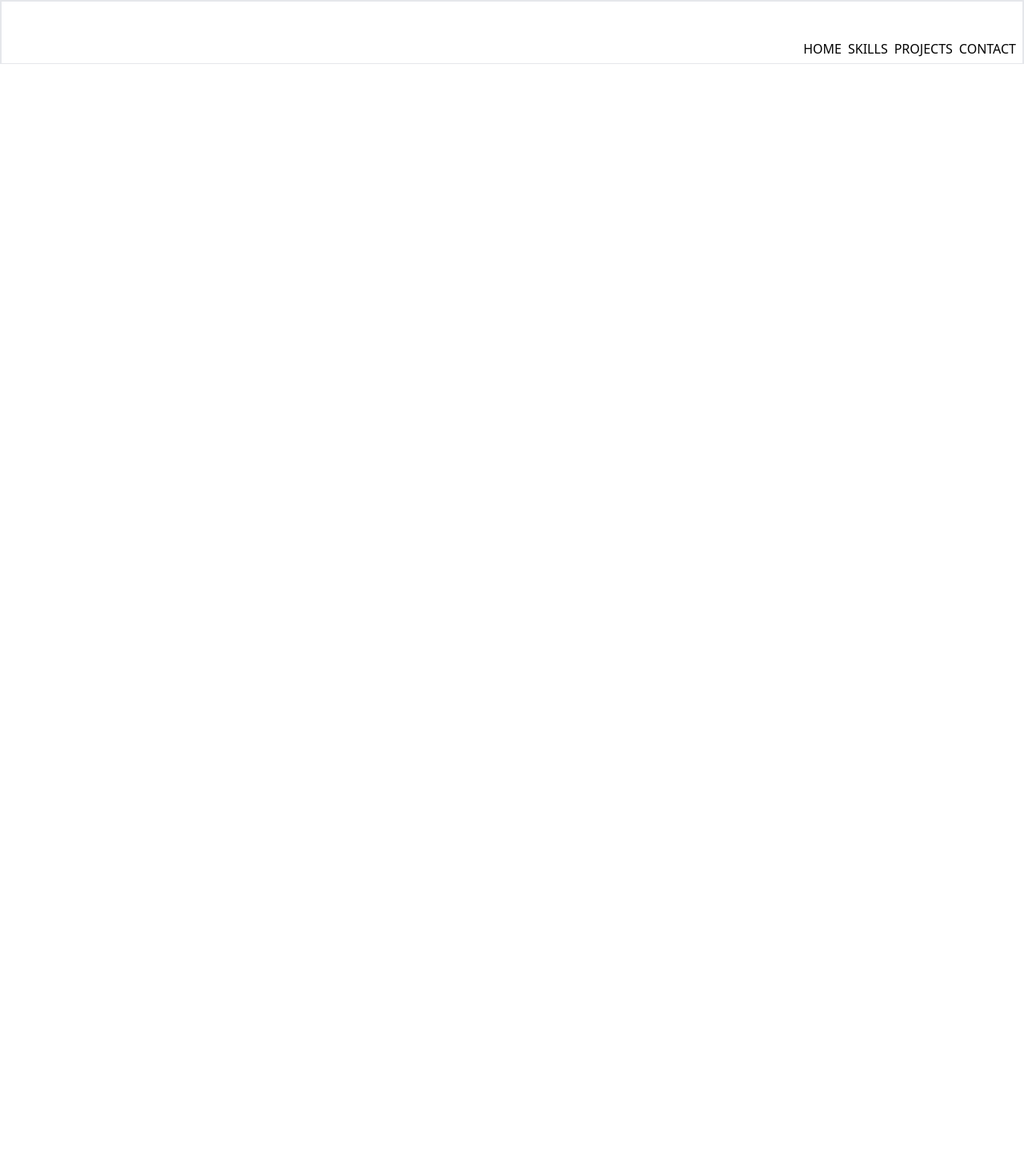
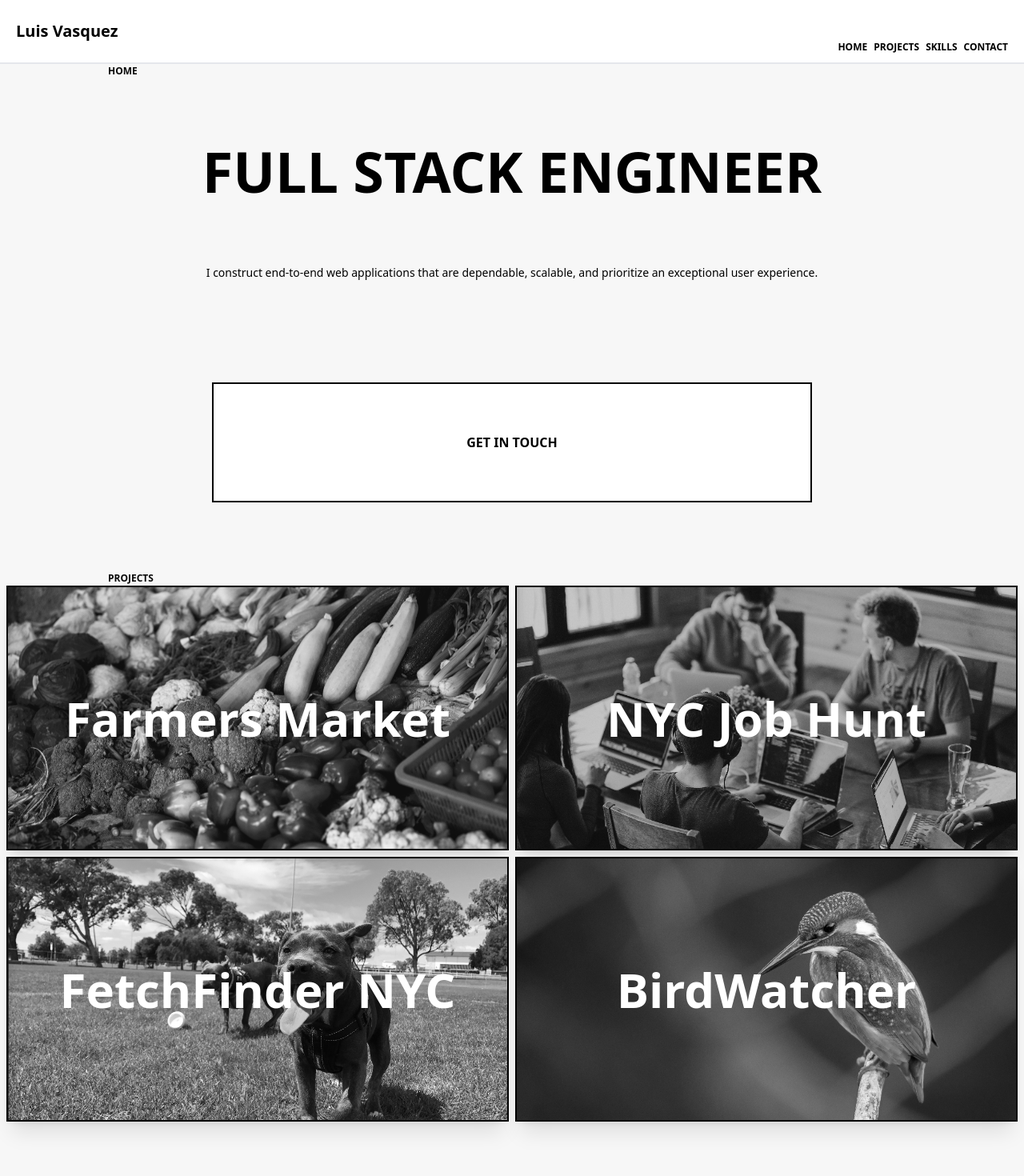
Before and after one commit to lvas248/portfolio-update, a React (Create React App) app: page / in a window 1280 px wide. Shown: the top 1470 px of the page at 80% size. Before the commit the page ends 800 px from the top, so only its background shows below. Built offline with nearby package versions, Linux system fonts and the light colour scheme.

Commit message:
create project cards and detail

```diff
--- a/src/App.js
+++ b/src/App.js
@@ -1,27 +1,21 @@
-import ProjectCard from "./Pages/Projects/ProjectCard";
-import { projects } from './Data'
 import Navbar from "./Layout/Navbar";
 import Home from "./Pages/Home/Home";
 import Skills from "./Pages/Skills/Skills";
 import Projects from "./Pages/Projects/Projects";
-import Contact from './Pages/Projects/Projects'
+import Contact from './Pages/Contact/Contact'
 
 function App() {
 
-  const renderProjectCards = projects.map( p =>{
-    return <ProjectCard key={p.id} project={p} />
-  })
-
   return (
-    <div className="relative">
+    <div className="relative bg-[#f7f7f7] m-auto">
 
       <Navbar />
 
       <Home />
 
+      <Projects />
+
       <Skills />
-
-      <Projects />
 
       <Contact />
 
--- a/src/Data.js
+++ b/src/Data/projectData.js
@@ -1,37 +1,29 @@
-
-import ffImage from './Assets/proj_screenshots/Fetch/image1.png'
-import ffImage2 from './Assets/proj_screenshots/Fetch/image2.png'
-import ffImage3 from './Assets/proj_screenshots/Fetch/image3.png'
-import ffstock from './Assets/projcard_images/ff.png'
-
-import bwImage from './Assets/proj_screenshots/Bird/image1.png'
-import bwImage2 from './Assets/proj_screenshots/Bird/image2.png'
-import bwstock from './Assets/projcard_images/bw.jpg'
-
-import jobImage from './Assets/proj_screenshots/Jobs/image1.png'
-import jobImage2 from './Assets/proj_screenshots/Jobs/image2.png'
-import jobstock from './Assets/projcard_images/job.png'
-
-import portfolioImage from './Assets/proj_screenshots/Port/image1.png'
-
-import fmImage1 from './Assets/proj_screenshots/Market/image1.png'
-import fmImage2 from './Assets/proj_screenshots/Market/image2.png'
-import fmImage3 from './Assets/proj_screenshots/Market/image3.png'
-import fmstock from './Assets/projcard_images/fm.png'
 
 
-import rails from './Assets/update_logos/rails/rails_white_400.png'
-import react from './Assets/update_logos/react/react_white_400.png'
-import ruby from './Assets/update_logos/ruby/ruby_white-400.png'
-import javascript from './Assets/update_logos/javascript/javascript_white_400.png'
-import redux from './Assets/update_logos/redux/redux_white_400.png'
-import tailwind from './Assets/update_logos/tailwind/tailwindcss_white_400.png'
-import cloudinary from './Assets/update_logos/cloudinary/cloudinary_white_400.png'
-import mapbox from './Assets/update_logos/mapbox/mapbox_white_400.png'
-import css from './Assets/update_logos/CSS.png'
-import html from './Assets/update_logos/html.png'
 
-const projects = [
+import ffImage from '../Assets/proj_screenshots/Fetch/image1.png'
+import ffImage2 from '../Assets/proj_screenshots/Fetch/image2.png'
+import ffImage3 from '../Assets/proj_screenshots/Fetch/image3.png'
+import ffstock from '../Assets/projcard_images/ff.png'
+
+import bwImage from '../Assets/proj_screenshots/Bird/image1.png'
+import bwImage2 from '../Assets/proj_screenshots/Bird/image2.png'
+import bwstock from '../Assets/projcard_images/bw.jpg'
+
+import jobImage from '../Assets/proj_screenshots/Jobs/image1.png'
+import jobImage2 from '../Assets/proj_screenshots/Jobs/image2.png'
+import jobstock from '../Assets/projcard_images/job.png'
+
+// import portfolioImage from '../Assets/proj_screenshots/Port/image1.png'
+
+import fmImage1 from '../Assets/proj_screenshots/Market/image1.png'
+import fmImage2 from '../Assets/proj_screenshots/Market/image2.png'
+import fmImage3 from '../Assets/proj_screenshots/Market/image3.png'
+import fmstock from '../Assets/projcard_images/fm.png'
+
+
+
+export const projects = [
     {
         id: 0,
         title: 'Farmers Market',
@@ -49,7 +41,7 @@ const projects = [
                 image: fmImage3
             },
         ],
-        description: 'Farmers Market" is a fully functional frontend web app that lets you explore and purchase fresh produce with ease. Search through a variety of farm-fresh items, add them to your cart, and simulate the complete e-commerce experience.',
+        description: 'Farmers Market is a fully functional frontend web app that lets you explore and purchase fresh produce with ease. Search through a variety of farm-fresh items, add them to your cart, and simulate the complete e-commerce experience.',
         techs: ['React.js', 'HTML', 'TailwindsCSS'],
         git: 'https://github.com/lvas248/retail_template',
         demo: 'https://retail-6rlp.onrender.com'
@@ -131,21 +123,3 @@ const projects = [
     //     demo: 'luisvasquez.dev'
     // }
 ]
-
-const skills = [
-    {id: 11, name: 'React.js', logo: react, type: 'framework'},
-    {id: 12, name: 'Javascript', logo: javascript, type:'language' },
-    {id: 13, name: 'Redux.js', logo: redux, type: 'framework'},
-    {id: 14, name: null, logo: rails, type: 'framework'},
-    {id: 15, name: 'Ruby', logo: ruby, type:'language'},
-    {id: 16, name: 'Tailwind', logo: tailwind, type: 'framework'},
-    {id: 17, name: null, logo: cloudinary, type:'other'},
-    {id: 18, name: null, logo: mapbox, type: 'other'},
-    {id: 19, name: 'HTML', logo:html, type: 'other'},
-    {id: 20, name: 'CSS', logo:css, type: 'other'},
-
-
-
-]
-
-export { projects, skills };
--- /dev/null
+++ b/src/Data/skillsData.js
@@ -0,0 +1,27 @@
+
+
+import rails from '../Assets/update_logos/rails/rails_white_400.png'
+import react from '../Assets/update_logos/react/react_white_400.png'
+import ruby from '../Assets/update_logos/ruby/ruby_white-400.png'
+import javascript from '../Assets/update_logos/javascript/javascript_white_400.png'
+import redux from '../Assets/update_logos/redux/redux_white_400.png'
+import tailwind from '../Assets/update_logos/tailwind/tailwindcss_white_400.png'
+import cloudinary from '../Assets/update_logos/cloudinary/cloudinary_white_400.png'
+import mapbox from '../Assets/update_logos/mapbox/mapbox_white_400.png'
+import css from '../Assets/update_logos/CSS.png'
+import html from '../Assets/update_logos/html.png'
+
+
+export const skills = [
+    {id: 11, name: 'React.js', logo: react, type: 'framework'},
+    {id: 12, name: 'Javascript', logo: javascript, type:'language' },
+    {id: 13, name: 'Redux.js', logo: redux, type: 'framework'},
+    {id: 14, name: null, logo: rails, type: 'framework'},
+    {id: 15, name: 'Ruby', logo: ruby, type:'language'},
+    {id: 16, name: 'Tailwind', logo: tailwind, type: 'framework'},
+    {id: 17, name: null, logo: cloudinary, type:'other'},
+    {id: 18, name: null, logo: mapbox, type: 'other'},
+    {id: 19, name: 'HTML', logo:html, type: 'other'},
+    {id: 20, name: 'CSS', logo:css, type: 'other'},
+
+]
--- a/src/Layout/Navbar.js
+++ b/src/Layout/Navbar.js
@@ -1,15 +1,25 @@
+import scrollToSection from '../Helpers/scrollToSection'
+
 function Navbar(){
+
     return (
-        <div className='flex place-content-end h-[10vh] border-b border-2 pr-2'>
+        <div className='fixed w-full z-50  bg-white '>
 
-            <div className='flex gap-2 mt-[5vh]'>
+            <div className='flex justify-between items-center h-[10vh] border-b-2 pr-2max-w-[1050px] m-auto'>
+                <p className=' px-5 text-xl font-bold text-left'>Luis Vasquez</p>
 
-                <button>HOME</button>
-                <button>SKILLS</button>
-                <button>PROJECTS</button>
-                <button>CONTACT</button>
+
+                <div className='flex gap-2 mt-[5vh] text-xs px-5 font-bold place-content-end'>
+
+                    <button onClick={()=> scrollToSection('home')}>HOME</button>
+                    <button onClick={()=> scrollToSection('projects')}>PROJECTS</button>
+                    <button onClick={()=> scrollToSection('skills')}>SKILLS</button>
+                    <button onClick={()=> scrollToSection('contact')}>CONTACT</button>
+
+                </div>
 
             </div>
+
 
 
         </div>
--- a/src/Pages/Contact/Contact.js
+++ b/src/Pages/Contact/Contact.js
@@ -1,6 +1,9 @@
 function Contact() {
     return (
-        <div id='contact'>
+        <div id='contact'
+        className='pt-[10vh] relative h-screen'
+        >
+            <div className='banner'>CONTACT</div>
 
         </div>
     );
--- a/src/Pages/Home/Home.js
+++ b/src/Pages/Home/Home.js
@@ -1,6 +1,22 @@
+import scrollToSection from "../../Helpers/scrollToSection";
+
 function Home() {
     return (
-        <div id='home'>
+        <div id='home'
+            className='pt-[10vh]'
+        >
+            <div className='banner'>HOME</div>
+
+            <div className='h-[67vh] grid px-5'>
+
+                <h1 className='font-bold text-center text-[60px] sm:text-[70px] w-fit m-auto'>FULL STACK ENGINEER</h1>
+
+                <p className='text-center text-sm'>I construct end-to-end web applications that are dependable, scalable, and prioritize an exceptional user experience.</p>
+
+                <button onClick={()=>scrollToSection('contact')} className='border-2 border-black max-h-[150px] w-[67vw] max-w-[750px] bg-white mx-auto font-bold text-md'>GET IN TOUCH</button>
+
+            </div>
+
 
         </div>
     );
--- a/src/Pages/Projects/ProjectCard.js
+++ b/src/Pages/Projects/ProjectCard.js
@@ -1,23 +1,16 @@
 import ProjectDetail from "./ProjectDetail";
-import { useState } from 'react'
 
-function ProjectCard({project}) {
+function ProjectCard({project, selectedProjectId, updateSelectedProjectId}) {
 
-    const [ projectDetailToggle, setProjectDetailToggle ] = useState(false)
-
-    function toggleProjectDetail(){
-        setProjectDetailToggle(!projectDetailToggle)
-    }
 
     return (
-        <div onClick={toggleProjectDetail} className='relative hover:cursor-pointer border-black border-2'>
+        <div onClick={()=>updateSelectedProjectId(project.id)} className='relative hover:cursor-pointer border-black border-2 max-w-[670px] m-auto'>
 
             <img className='object-cover h-full w-full grayscale' alt='proj' src={project.card_image} />
-            <div className='absolute inset-0 '></div>
             <p className='text-center absolute inset-0 flex items-center justify-center text-[40px] sm:text-[50px] lg:text-[60px] text-white font-bold  shadow-xl'>{project.title}</p>
 
 
-            <ProjectDetail toggle={projectDetailToggle} project={project}/>
+            <ProjectDetail selectedProjectId={selectedProjectId} updateSelectedProjectId={selectedProjectId} project={project} />
 
         </div>
     );
--- a/src/Pages/Projects/Projects.js
+++ b/src/Pages/Projects/Projects.js
@@ -1,14 +1,29 @@
-import { projects } from '../../Data'
+import { useState } from 'react';
+import { projects }from '../../Data/projectData'
 import ProjectCard from './ProjectCard';
 
 function Projects(){
 
 
+    const [ selectedProjectId, setSelectedProjectId ] = useState('')
+
+    function updateSelectedProjectId(projectId){
+        setSelectedProjectId(projectId)
+    }
+
+    const renderProjectCards = projects.map( p =>{
+        return <ProjectCard key={p.id} project={p} updateSelectedProjectId={updateSelectedProjectId} selectedProjectId={selectedProjectId} />
+    })
 
     return (
-        <div id='projects'>
+        <div id='projects'
+            className='pt-[10vh] relative'
+        >
+            <div className='banner'>PROJECTS</div>
 
-
+            <div className='grid md:grid-cols-2 gap-2 px-2'>
+                { renderProjectCards }
+            </div>
 
         </div>
     );
--- a/src/Pages/Skills/Skills.js
+++ b/src/Pages/Skills/Skills.js
@@ -1,6 +1,9 @@
 function Skills() {
     return (
-        <div id='skills'>
+        <div id='skills'
+        className='pt-[10vh] relative h-screen'
+        >
+            <div className='banner'>SKILLS</div>
 
         </div>
      );
--- a/src/Styles/index.css
+++ b/src/Styles/index.css
@@ -1,3 +1,10 @@
 @tailwind base;
 @tailwind components;
 @tailwind utilities;
+
+
+@layer base{
+    .banner{
+        @apply sticky top-[10vh] text-[12px] mix-blend-difference text-white z-20 font-bold px-5 max-w-[1050px] m-auto
+    }
+}
```
Also changed, not shown: src/Pages/Projects/ProjectDetail.js (+22 -6 lines).
